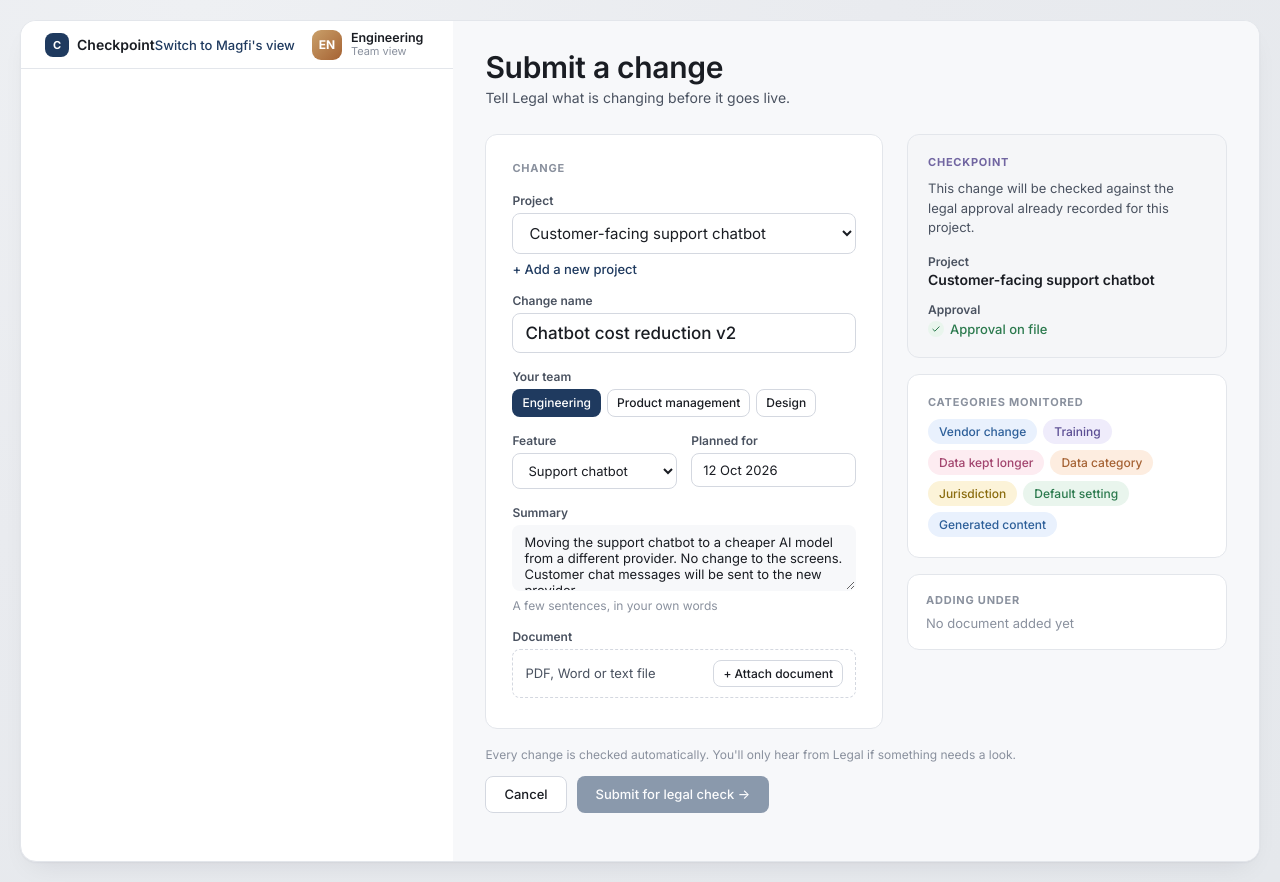
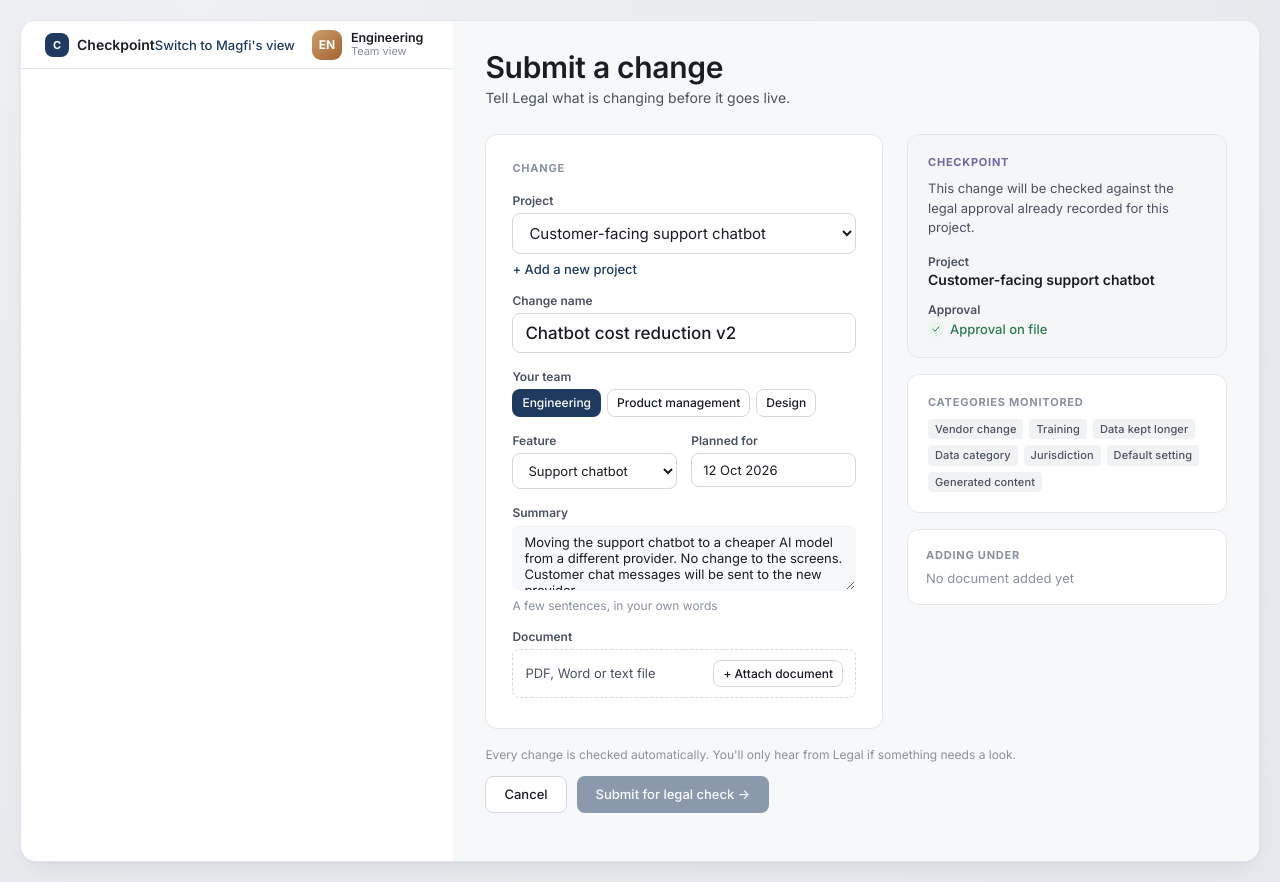
Before and after one commit to jaytomar19/LegalEase, a React (Vite) app: page / in a window 1280 px wide. Built offline with nearby package versions, Linux system fonts and the light colour scheme.

Commit message:
Change 2

```diff
--- a/src/screens/Screen0Submit.tsx
+++ b/src/screens/Screen0Submit.tsx
@@ -6,14 +6,14 @@ import { IconCheck } from "../components/icons";
 
 const TEAMS: Team[] = ["Engineering", "Product management", "Design"];
 
-const MONITORED_CATEGORIES: { label: string; tone: string }[] = [
-  { label: "Vendor change", tone: "c-blue" },
-  { label: "Training", tone: "c-lavender" },
-  { label: "Data kept longer", tone: "c-pink" },
-  { label: "Data category", tone: "c-peach" },
-  { label: "Jurisdiction", tone: "c-yellow" },
-  { label: "Default setting", tone: "c-green" },
-  { label: "Generated content", tone: "c-blue" },
+const MONITORED_CATEGORIES = [
+  "Vendor change",
+  "Training",
+  "Data kept longer",
+  "Data category",
+  "Jurisdiction",
+  "Default setting",
+  "Generated content",
 ];
 
 export function Screen0Submit() {
@@ -287,8 +287,8 @@ export function Screen0Submit() {
                   </div>
                   <div style={{ display: "flex", flexWrap: "wrap", gap: 6 }}>
                     {MONITORED_CATEGORIES.map((c) => (
-                      <span key={c.label} className={`pastel-chip ${c.tone}`}>
-                        {c.label}
+                      <span key={c} className="badge badge-neutral">
+                        {c}
                       </span>
                     ))}
                   </div>
```
